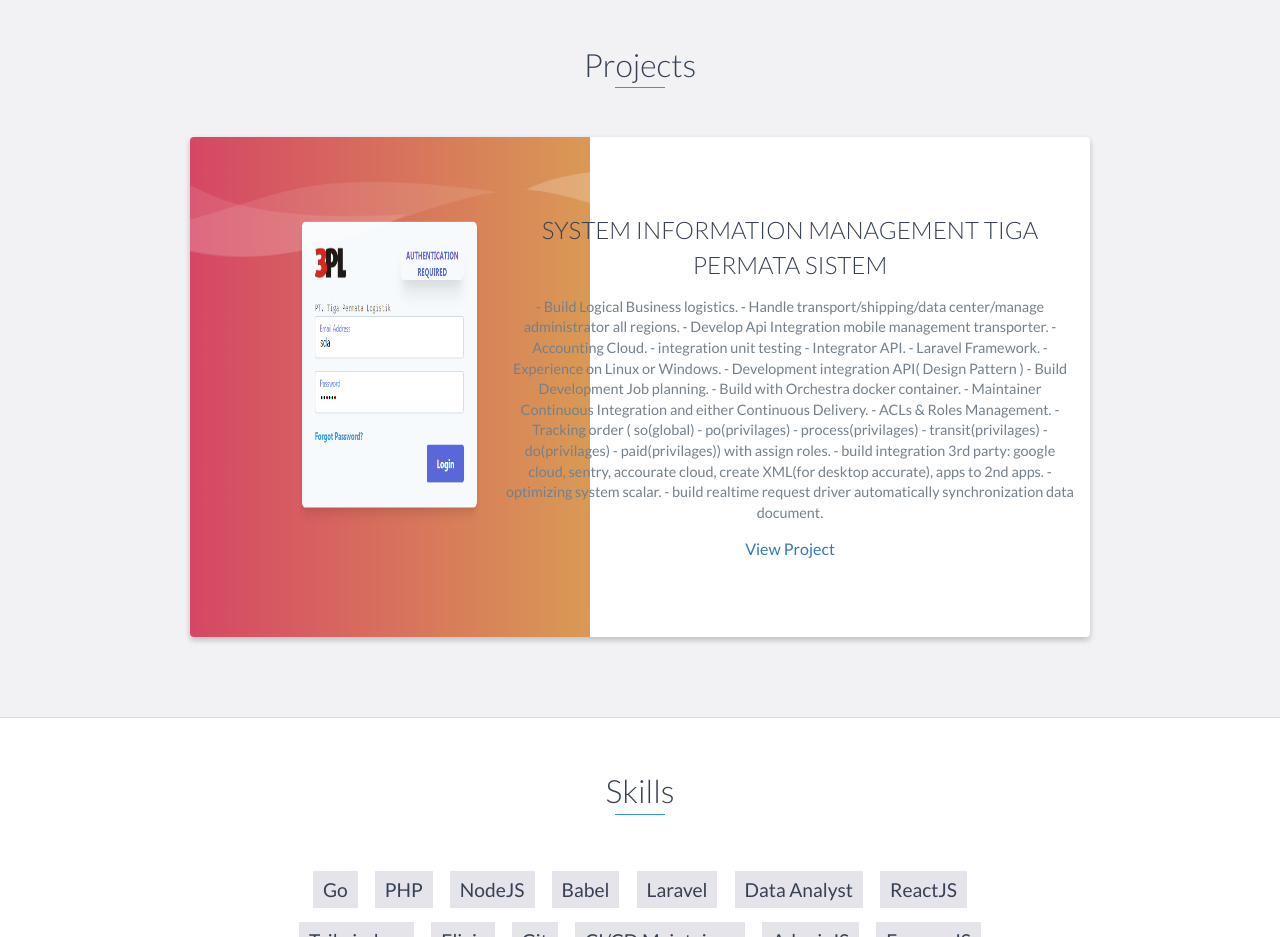
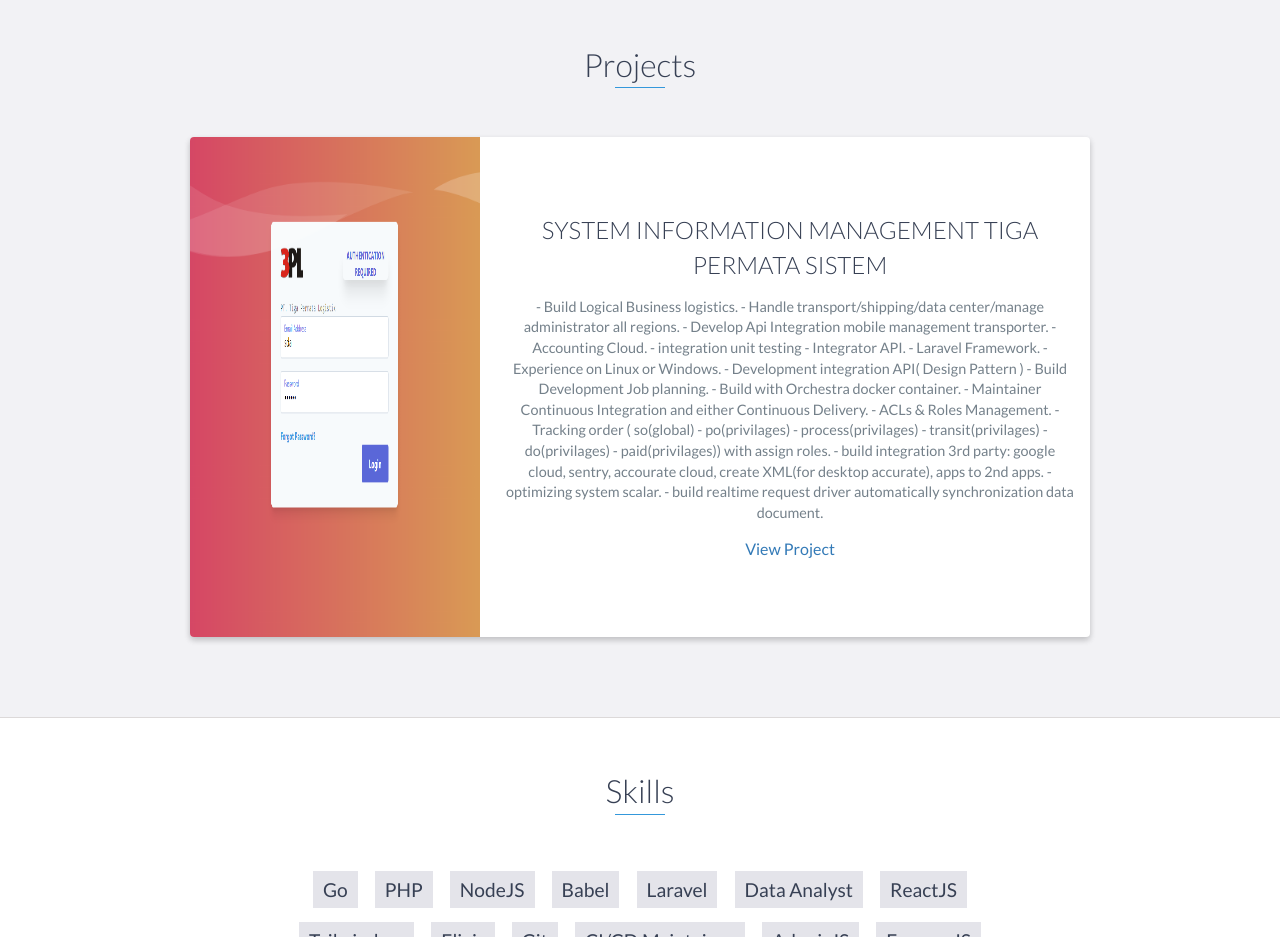
Before and after one commit to DBSetyawan/portfolio, a website: page index.html in a window 1280 px wide. Shown: the part 2080-3017 px from the top of the page. Drawn offline with nearby package versions, Linux system fonts and the light colour scheme.

Commit message:
test size

```diff
--- a/index.html
+++ b/index.html
@@ -169,7 +169,7 @@
             <div class="row">
                 <div class="project shadow-large">
                     <div class="project-image">
-                        <img src="images/3PS.png" style="width:400px;height:500px;"/>
+                        <img src="images/3PS.png" style="width:290px;height:500px;"/>
                     </div>
                     <!-- End .project-image -->
                     <div class="project-info">
```
